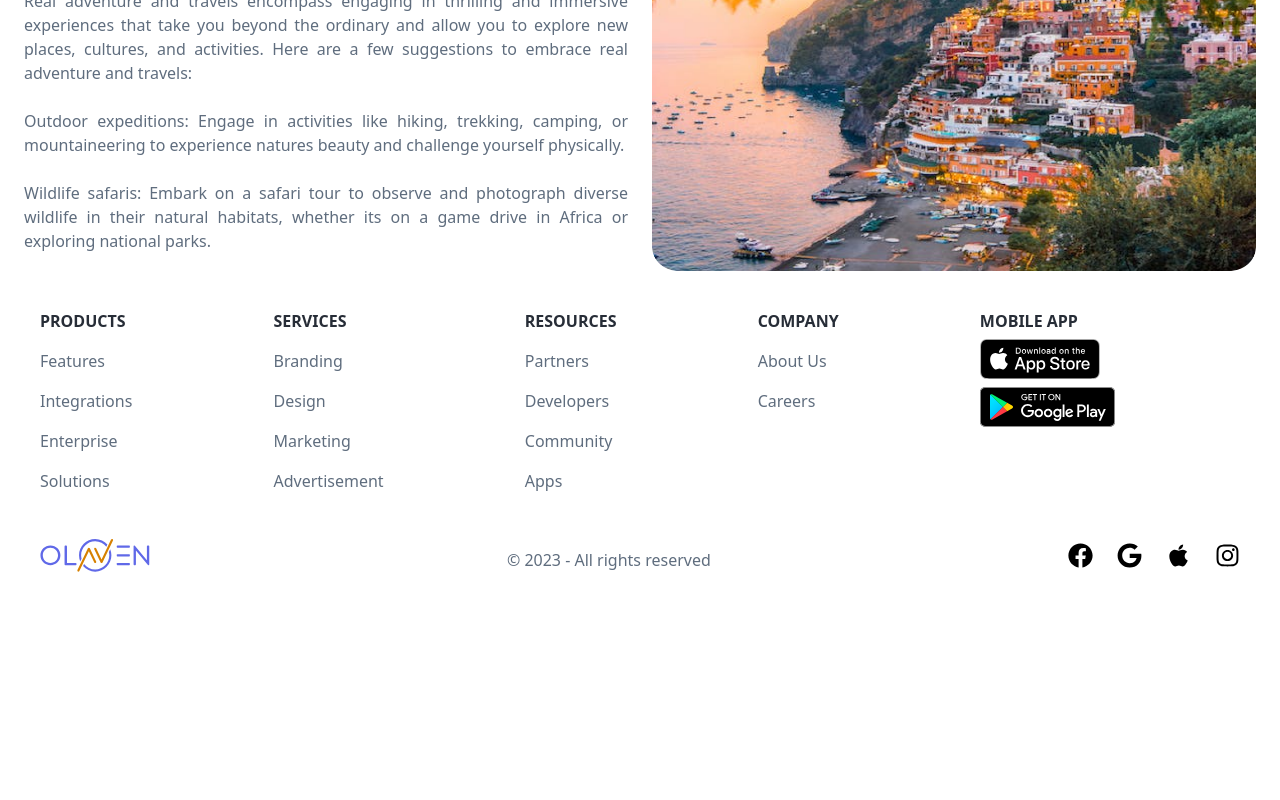
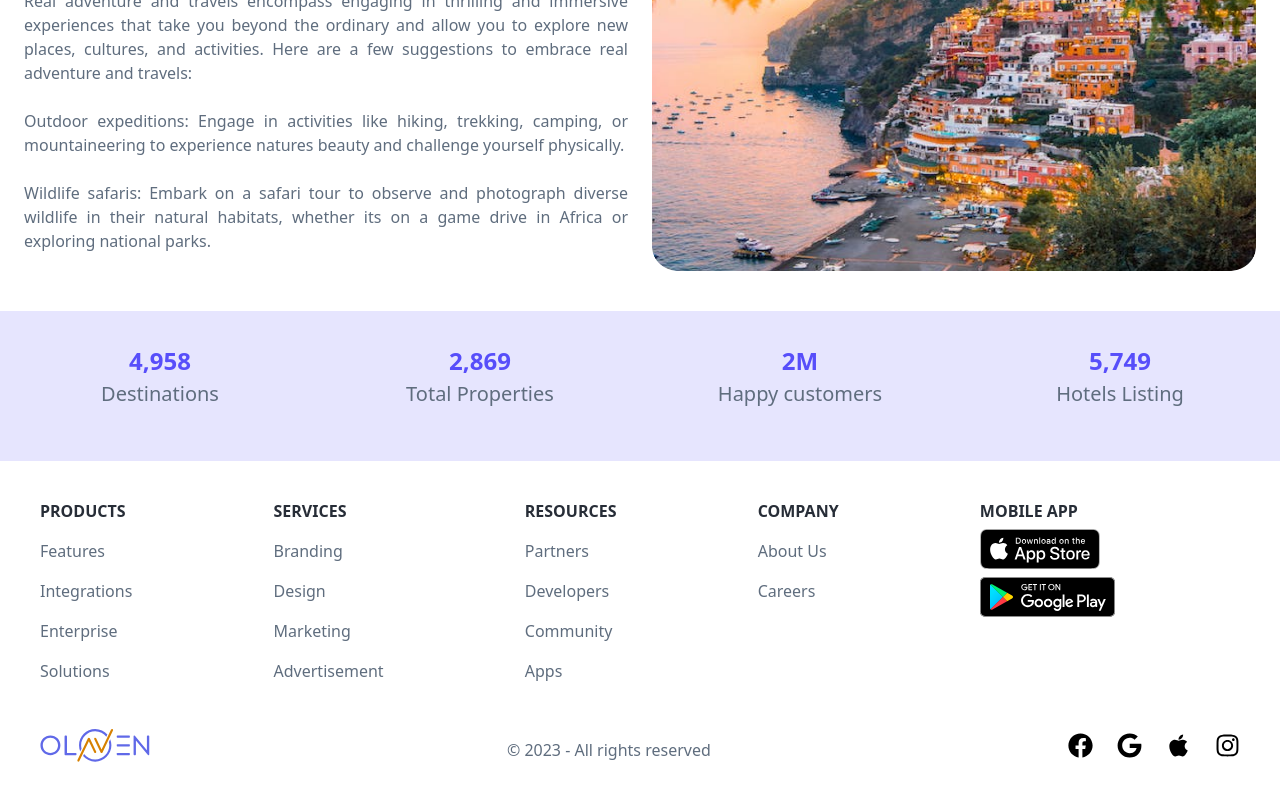
Before and after one commit to AbuRaihan1/totel-responsive, a Next.js app: page /about in a window 1280 px wide. Shown: the part 873-1673 px from the top of the page. Before the commit the page ends 1485 px from the top, so only its background shows below. Built offline with nearby package versions, Linux system fonts and the light colour scheme.

Commit message:
count add

```diff
--- a/src/pages/about.tsx
+++ b/src/pages/about.tsx
@@ -131,42 +131,27 @@
             />
           </div>
         </div>
-        {/* <div className="bg-system-background-light-primary w-[94.5rem] flex flex-col items-center justify-start text-[2rem] text-purple-secondary-600 lg:w-auto lg:h-auto md:flex-col sm:flex-col">
-          <div className="bg-system-background-light-primary w-[80rem] flex flex-row py-[4rem] px-[0rem] box-border items-start justify-center gap-[7.63rem] lg:w-auto lg:h-auto lg:flex-row">
-            <div className="flex-1 flex flex-col items-center justify-start gap-[0.63rem] lg:flex-[unset] lg:self-stretch">
-              <b className="relative tracking-[-0.1px] leading-[1.5rem] text-purple">
-                4,958
-              </b>
-              <div className="relative text-[1.25rem] tracking-[-0.1px] leading-[1.5rem] text-gray-50">
-                Destinations
-              </div>
-            </div>
-            <div className="flex-1 flex flex-col items-center justify-start gap-[0.63rem] lg:flex-[unset] lg:self-stretch">
-              <b className="relative tracking-[-0.1px] leading-[1.5rem] text-purple">
-                2,869
-              </b>
-              <div className="relative text-[1.25rem] tracking-[-0.1px] leading-[1.5rem] text-gray-50">
-                Total Properties
-              </div>
-            </div>
-            <div className="flex-1 flex flex-col items-center justify-start gap-[0.63rem] lg:flex-[unset] lg:self-stretch">
-              <b className="relative tracking-[-0.1px] leading-[1.5rem] text-purple">
-                2M
-              </b>
-              <div className="relative text-[1.25rem] tracking-[-0.1px] leading-[1.5rem] text-gray-50">
-                Happy customers
-              </div>
-            </div>
-            <div className="flex-1 flex flex-col items-center justify-start gap-[0.63rem] lg:flex-[unset] lg:self-stretch">
-              <b className="relative tracking-[-0.1px] leading-[1.5rem] text-purple">
-                5,749
-              </b>
-              <div className="relative text-[1.25rem] tracking-[-0.1px] leading-[1.5rem] text-gray-50">
-                Hotels Listing
-              </div>
+
+        <div className="grid lg:grid-cols-4 md:grid-cols-2 grid-cols-1  py-8 bg-light-primary mt-10">
+          <div className="text-center    mb-5">
+            <b className="font-bold text-2xl  text-purple">4,958</b>
+            <div className=" text-[1.25rem]  text-gray-50">Destinations</div>
+          </div>
+          <div className="text-center   mb-5">
+            <b className="font-bold text-2xl  text-purple">2,869</b>
+            <div className=" text-[1.25rem]  text-gray-50">
+              Total Properties
             </div>
           </div>
-        </div> */}
+          <div className="text-center  mb-5">
+            <b className="font-bold text-2xl  text-purple">2M</b>
+            <div className="text-[1.25rem] text-gray-50">Happy customers</div>
+          </div>
+          <div className="text-center mb-5">
+            <b className="font-bold text-2xl  text-purple">5,749</b>
+            <div className="text-[1.25rem]  text-gray-50">Hotels Listing</div>
+          </div>
+        </div>
       </RootLayout>
     </div>
   );
```
